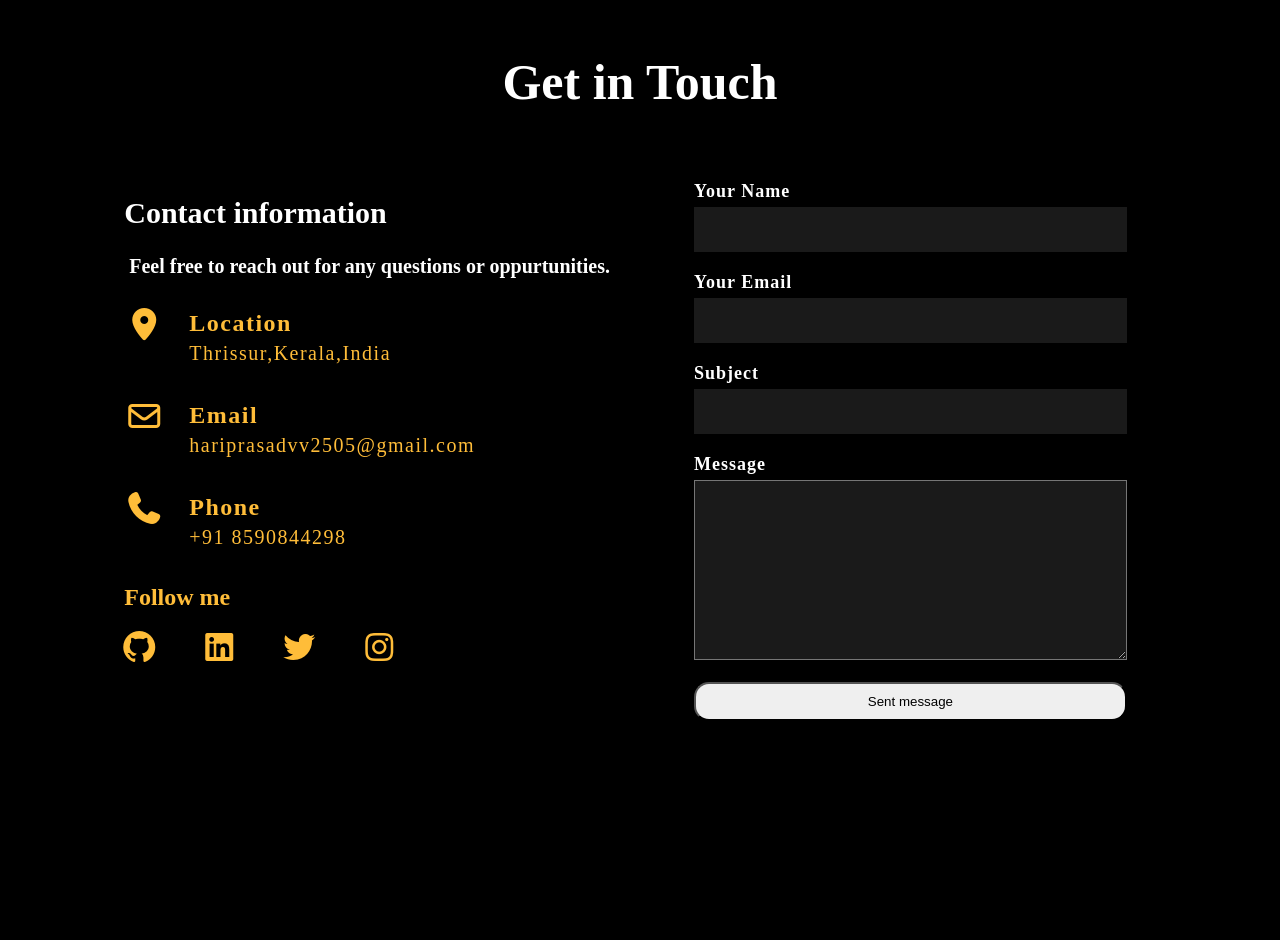
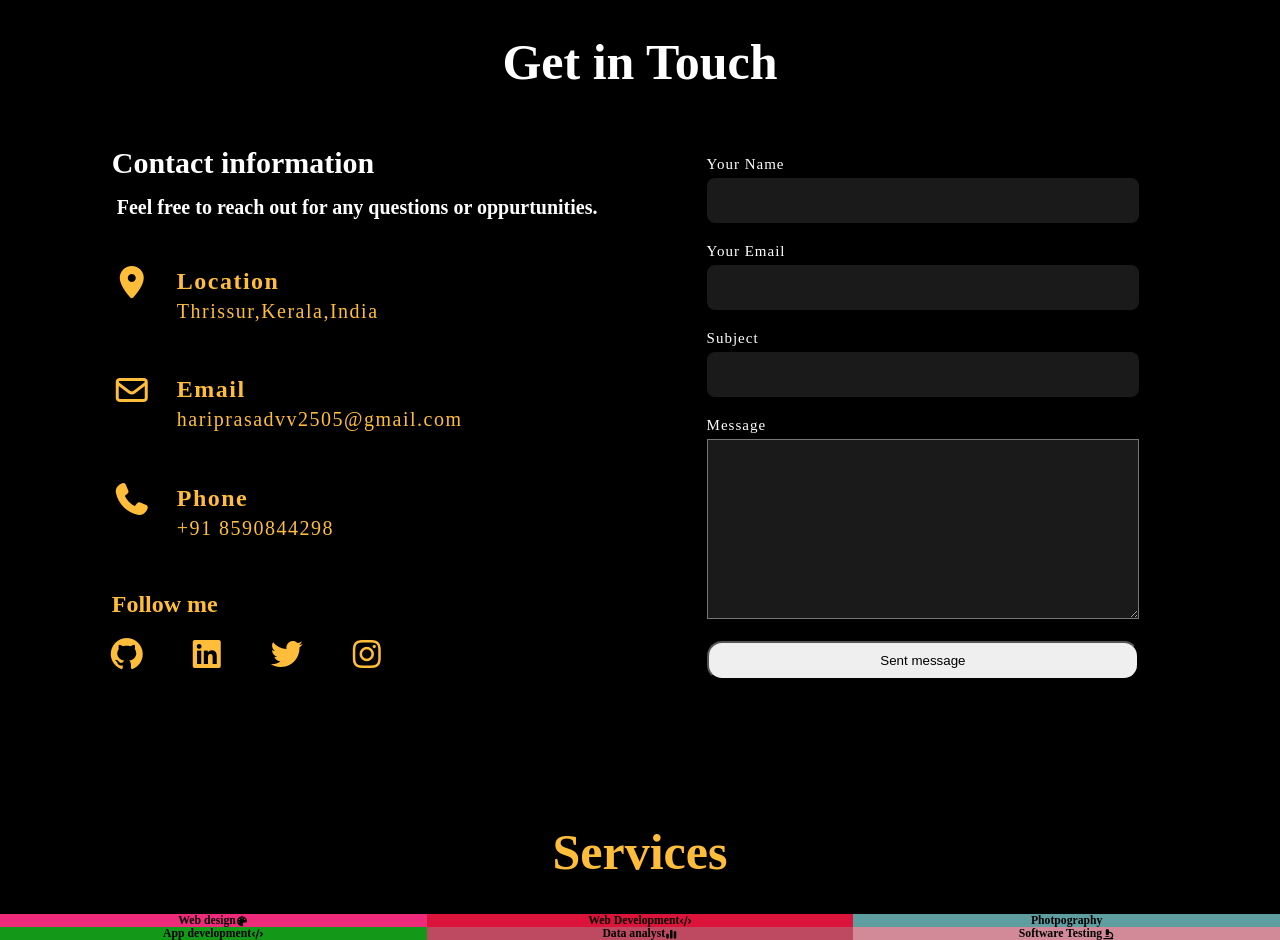
Before and after one commit to Hariprasad1303/portfolio, a website built with Parcel: page portfolio/src/index.html in a window 1280 px wide. Shown: the part 1515-2455 px from the top of the page. Before the commit the page ends 2246 px from the top, so only its background shows below. Built offline with nearby package versions, Linux system fonts and the light colour scheme.

Commit message:
eleventh commit

```diff
--- a/portfolio/src/index.html
+++ b/portfolio/src/index.html
@@ -105,9 +105,6 @@
           </p>
         </div>
       </section>
-      <section id="service">
-
-      </section>
       <section class="skills"></section>
       <section class="projects"></section>
       <section id="contact">
@@ -153,34 +150,64 @@
         <div class="contact-right-section">
           <form action="#">
             <!-- Name -->
-            <div>
+            <div class="element">
               <label for="name">Your Name</label>
-              <input type="text" id="name" required />
+              <input type="text" id="name" required class="input" />
             </div>
 
             <!-- Email   -->
-            <div>
+            <div class="element">
               <label for="email">Your Email</label>
-              <input type="email" id="email" required />
+              <input type="email" id="email" class="input" />
             </div>
 
             <!-- Subject -->
-            <div>
+            <div class="element">
               <label for="subject">Subject</label>
-              <input type="text" id="subject" />
+              <input type="text" id="subject" class="input" />
             </div>
 
             <!-- Message -->
-            <div>
+            <div class="element">
               <label for="message">Message</label>
               <textarea id="message"></textarea>
             </div>
 
+            <!-- Button -->
             <div>
-              <!-- Button -->
               <button type="submit" id="btn">Sent message</button>
             </div>
           </form>
+        </div>
+      </section>
+      <section id="service">
+        <div class="service-heading">
+          <h2>Services</h2>
+        </div>
+        <div class="service-content">
+          <div class="service service1">
+            <h3>Web design</h3>
+            <i class="fa-solid fa-palette design-icon"></i>
+          </div>
+          <div class="service service2">
+            <h3>Web Development</h3>
+            <i class="fa-solid fa-code code-icon"></i>
+          </div>
+          <div class="service service3">
+            <h3>Photpography</h3>
+          </div>
+          <div class="service service4">
+            <h3>App development</h3>
+            <i class="fa-solid fa-code code-icon"></i>
+          </div>
+          <div class="service service5">
+            <h3>Data analyst</h3>
+            <i class="fa-solid fa-chart-simple data-icon"></i>
+          </div>
+          <div class="service service6">
+            <h3>Software Testing</h3>
+            <i class="fa-solid fa-microscope test-icon"></i>
+          </div>
         </div>
       </section>
     </main>
--- a/portfolio/src/style.css
+++ b/portfolio/src/style.css
@@ -46,9 +46,10 @@ h2 a {
   font-size: 2rem;
   font-family: "Poppins", Arial, sans-serif;
   margin: 2rem;
+  transition: border-bottom 0.4s ease-in;
 }
-#navbar li:first-child a {
-  color: #ffbd39;
+#navbar li:hover a {
+  border-bottom: 4px solid #ffbd39;
 }
 .btn {
   background-color: #000000;
@@ -87,7 +88,7 @@ main {
   margin: 80px 0px;
   display: flex;
   align-items: center;
-  justify-content:space-evenly;
+  justify-content: space-evenly;
   padding: 8rem 10rem;
 }
 .main {
@@ -280,6 +281,7 @@ main {
   margin-bottom: 1.3rem;
   font-weight: 200;
 }
+/*about section  ends here*/
 /*contact section starts here*/
 #contact {
   max-width: 100%;
@@ -290,7 +292,7 @@ main {
   grid-template-areas:
     "heading heading"
     "contact-left-section contact-right-section";
-  row-gap: 30px;
+  gap: 2.5rem;
 }
 .contact-heading {
   grid-area: heading;
@@ -303,14 +305,15 @@ main {
 }
 .contact-left-section {
   grid-area: contact-left-section;
-  /* background-color:lightblue; */
-  /* border: solid red; */
+  display: flex;
+  flex-direction: column;
+  justify-content: space-between;
 }
 .contact-left-section h3 {
   font-size: 3rem;
   font-weight: 900;
   color: white;
-  margin: 2.5rem;
+  margin: 0rem 2.5rem;
 }
 .contact-left-section > p {
   font-size: 2rem;
@@ -432,32 +435,95 @@ form {
 }
 form div {
   width: 80%;
-  margin:1rem
+  margin: 1rem;
+}
+.input {
+  border: none;
+  border-radius: 0.8rem;
+  color: white;
+  font-size: 1.8rem;
+  padding: 0.5rem;
+  width: 100%;
+  height: 4.5rem;
+  background-color: rgba(255, 255, 255, 0.1);
 }
 label {
   display: block;
   color: white;
+  font-size: 1.5rem;
+  margin-bottom: 0.5rem;
+  font-weight: 400;
+  letter-spacing: 1px;
+  pointer-events: none;
+}
+textarea {
   font-size: 1.8rem;
-  margin-bottom: 0.5rem;
-  font-weight: 700;
-  letter-spacing: 1px;
-}
-input{
-  border:none;
-  color:white;
-  font-size:1.8rem;
-  padding:10px;
-  width:100%;
-  height:4.5rem;
-  background-color:rgba(255, 255, 255, 0.1);
-}
-textarea{
-  width:100%;
-  height:18rem;
+  color: white;
+  width: 100%;
+  height: 18rem;
   background-color: rgba(255, 255, 255, 0.1);
 }
-#btn{
-  width:100%;
-  padding:1rem;
-  border-radius:1.5rem ;
+#btn {
+  width: 100%;
+  padding: 1rem;
+  border-radius: 1.5rem;
 }
+/*contact section ends here*/
+#service {
+  width: 100%;
+  height: auto;
+  margin-top: 8rem;
+  grid-template-columns: 1fr;
+  grid-template-rows: auto;
+  grid-template-areas:
+    "service-heading"
+    "service-content";
+}
+.service-heading {
+  grid-area: service-heading;
+  border: solid;
+}
+.service-heading h2 {
+  text-align: center;
+  font-size: 5rem;
+  padding: 3rem;
+  color:#ffbd39;
+}
+.service-content {
+  display: grid;
+  grid-area: service-content;
+  grid-template-columns: 1fr 1fr 1fr;
+  grid-template-rows: 1fr 1fr;
+  grid-template-areas:
+    "service1 service2 service3"
+    "service4 service5 service6";
+}
+.service{
+  display:flex;
+  justify-content:center;
+  align-items:center;
+}
+.service1 {
+  grid-area: service1;
+  background-color: #ee2a7b;
+}
+.service2 {
+  grid-area: service2;
+  background-color: crimson;
+}
+.service3 {
+  grid-area: service3;
+  background-color: cadetblue;
+}
+.service4 {
+  grid-area: service4;
+  background-color: rgb(19, 152, 23);
+}
+.service5 {
+  grid-area: service5;
+  background-color: rgb(190, 74, 97);
+}
+.service6 {
+  grid-area: service6;
+  background-color: rgb(210, 137, 152);
+}
```
